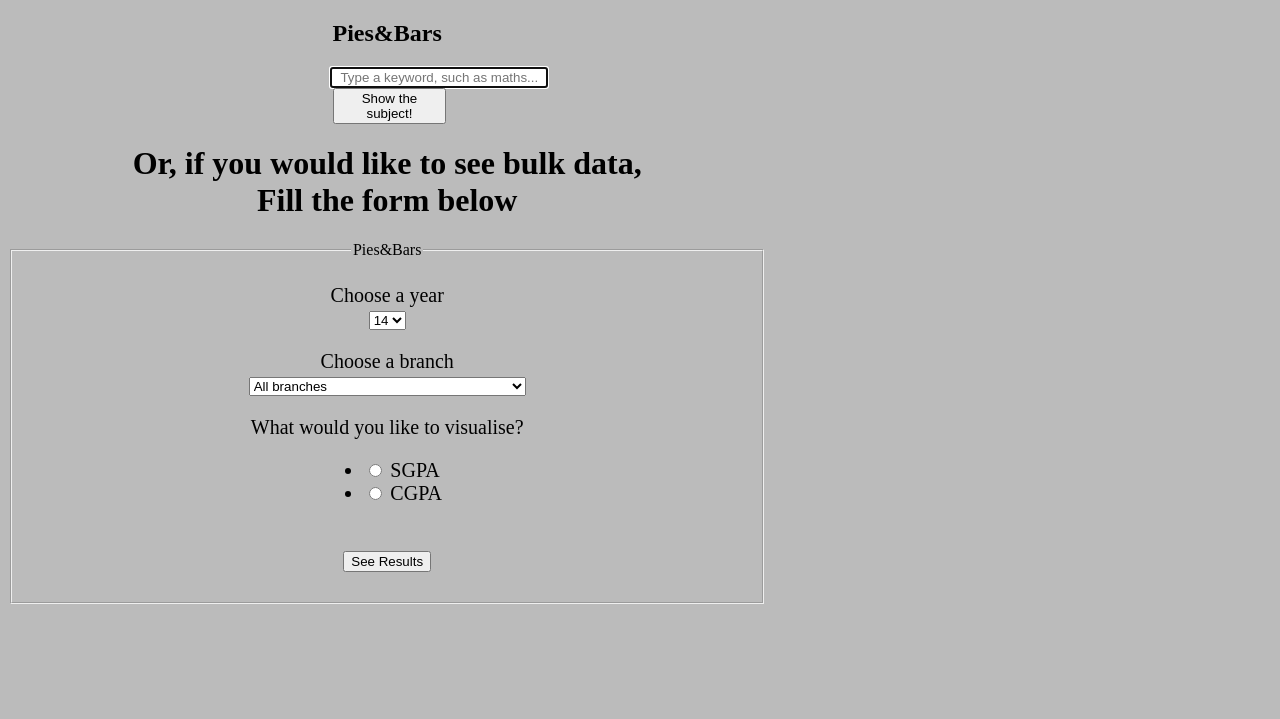
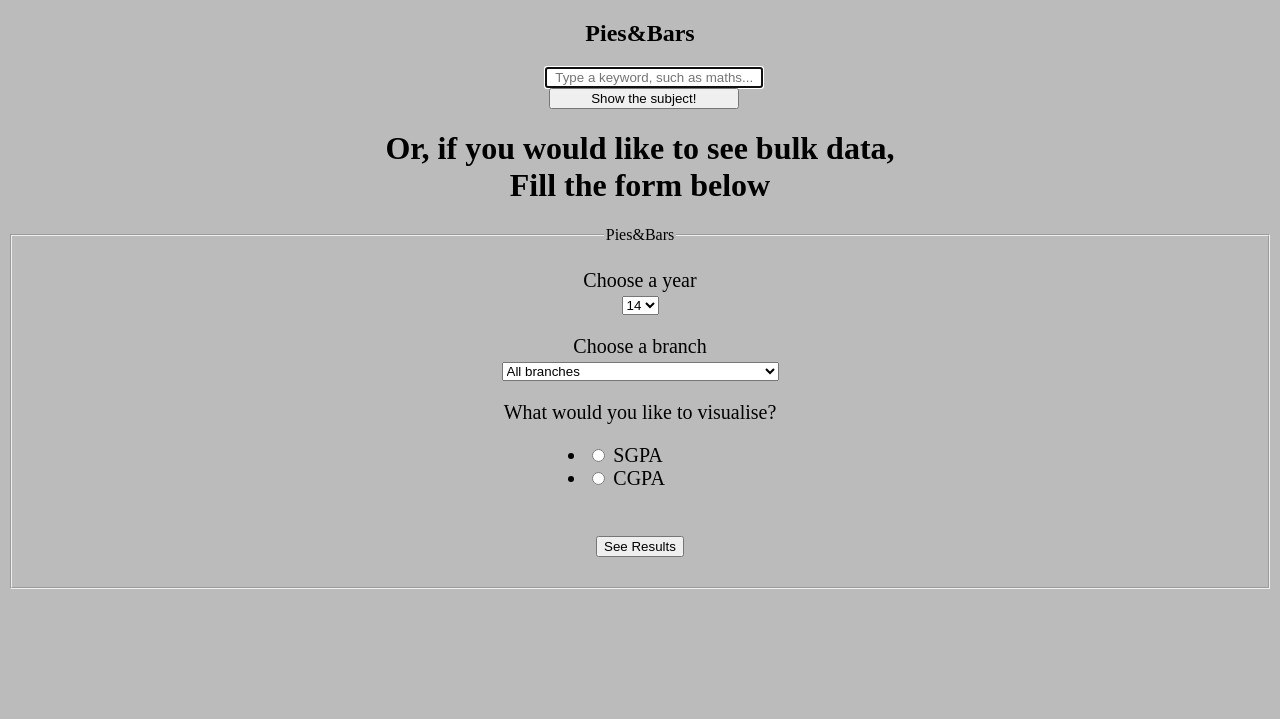
Before and after one commit to dsciitbbs/piesAndBars, a Flask app: page / in a window 1280 px wide. Shown: the top 719 px of the page. Run offline with Flask 2, Linux system fonts and the light colour scheme; some libraries are stand-ins or nearby versions.

Commit message:
Moderately better front-end

```diff
--- a/templates/firstform.html
+++ b/templates/firstform.html
@@ -17,7 +17,6 @@ width:11.8%;
 <!--Please fix it. Please-->
 
 <body style="background-color:#BBBBBB">
-<div style="width:60%; height:700px;">
     {% with messages = get_flashed_messages() %}
         {% if messages %}
           <ul class=flashes>
@@ -87,6 +86,5 @@ width:11.8%;
     </div>
     </fieldset>
     </form>
-	</div>
 </body>
 </html>
```
